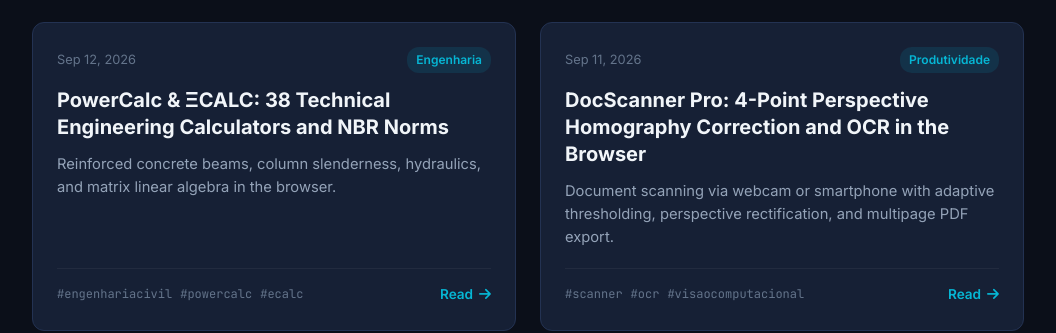
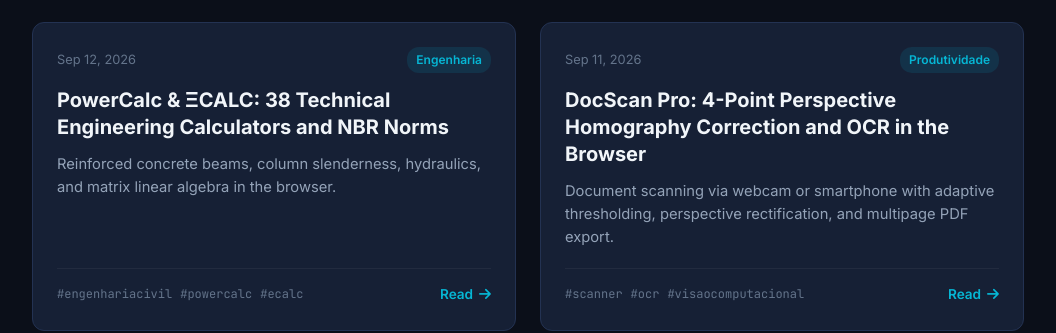
Before and after one commit to 4u-Labs/4u-labs.github.io, a Jekyll site: the page built from index.html, in a window 1280 px wide and 900 px high, scrolled down 1737 px. Shown: the part 172-505 px from the top of the window, without its empty margins (112-1168 px from the left). Built offline with Jekyll 4.4.1, drawn with Linux system fonts in a browser that asks for light colours.

Commit message:
docs: Atualiza referencia do app para DocScan Pro

```diff
--- a/_posts/2026-09-11-docscanner-pro-perspectiva-4-pontos-ocr-ia.md
+++ b/_posts/2026-09-11-docscanner-pro-perspectiva-4-pontos-ocr-ia.md
@@ -1,18 +1,18 @@
 ---
 layout: post
-title: "DocScanner Pro: Digitalização de Documentos com Correção de Perspectiva em 4 Pontos e OCR"
+title: "DocScan Pro: Digitalização de Documentos com Correção de Perspectiva em 4 Pontos e OCR"
 date: 2026-09-11 14:00:00 -0300
 categories: [Produtividade]
 tags: [scanner, ocr, visaocomputacional, pdf, produtividade]
 author: "Fabiano Braga // 4U.IA.BR"
-title_en: "DocScanner Pro: 4-Point Perspective Homography Correction and OCR in the Browser"
+title_en: "DocScan Pro: 4-Point Perspective Homography Correction and OCR in the Browser"
 excerpt_en: "Document scanning via webcam or smartphone with adaptive thresholding, perspective rectification, and multipage PDF export."
 ---
 
 
 Aplicativos de scanner para smartphones geralmente vêm acompanhados de assinaturas agressivas, anúncios invasivos e marcas d'água irritantes nos documentos digitalizados.
 
-O **DocScanner Pro** foi concebido para devolver o controle ao usuário: **uma estação completa de escaneamento de folhas, recibos e contratos diretamente na câmera do navegador**, com retificação geométrica em 4 pontos, filtros de realce de texto e OCR (Reconhecimento Óptico de Caracteres) 100% no cliente.
+O **DocScan Pro** foi concebido para devolver o controle ao usuário: **uma estação completa de escaneamento de folhas, recibos e contratos diretamente na câmera do navegador**, com retificação geométrica em 4 pontos, filtros de realce de texto e OCR (Reconhecimento Óptico de Caracteres) 100% no cliente.
 
 ---
 
```
